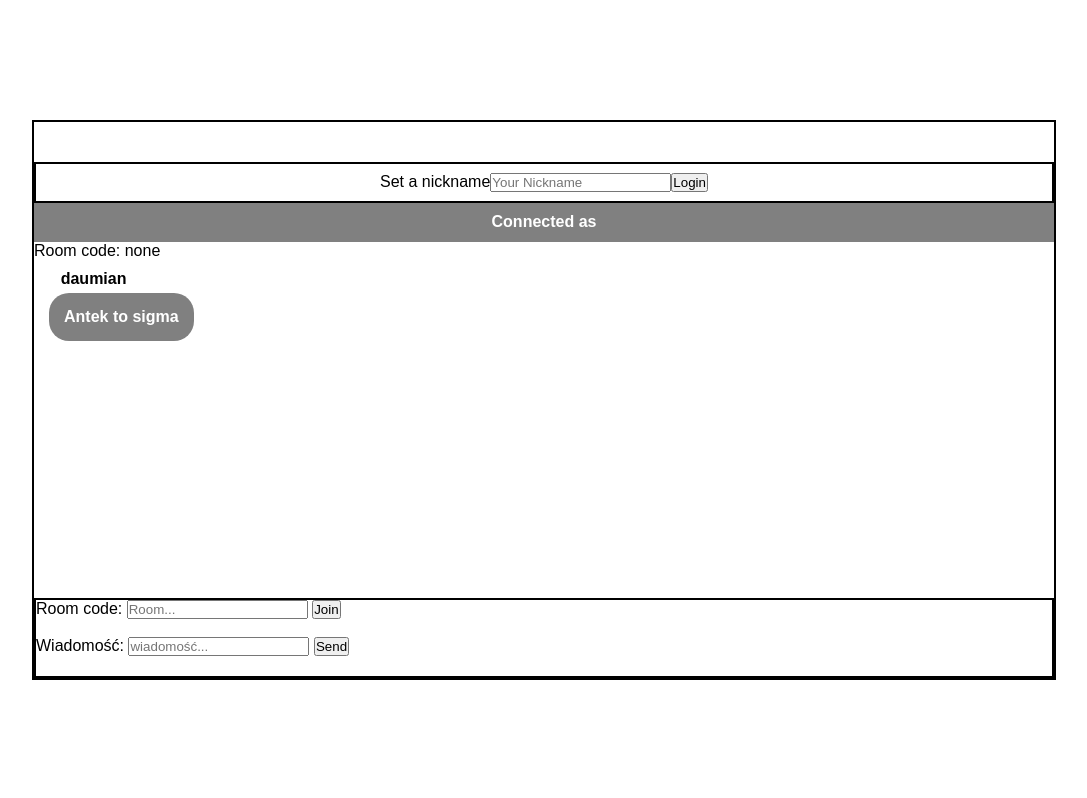
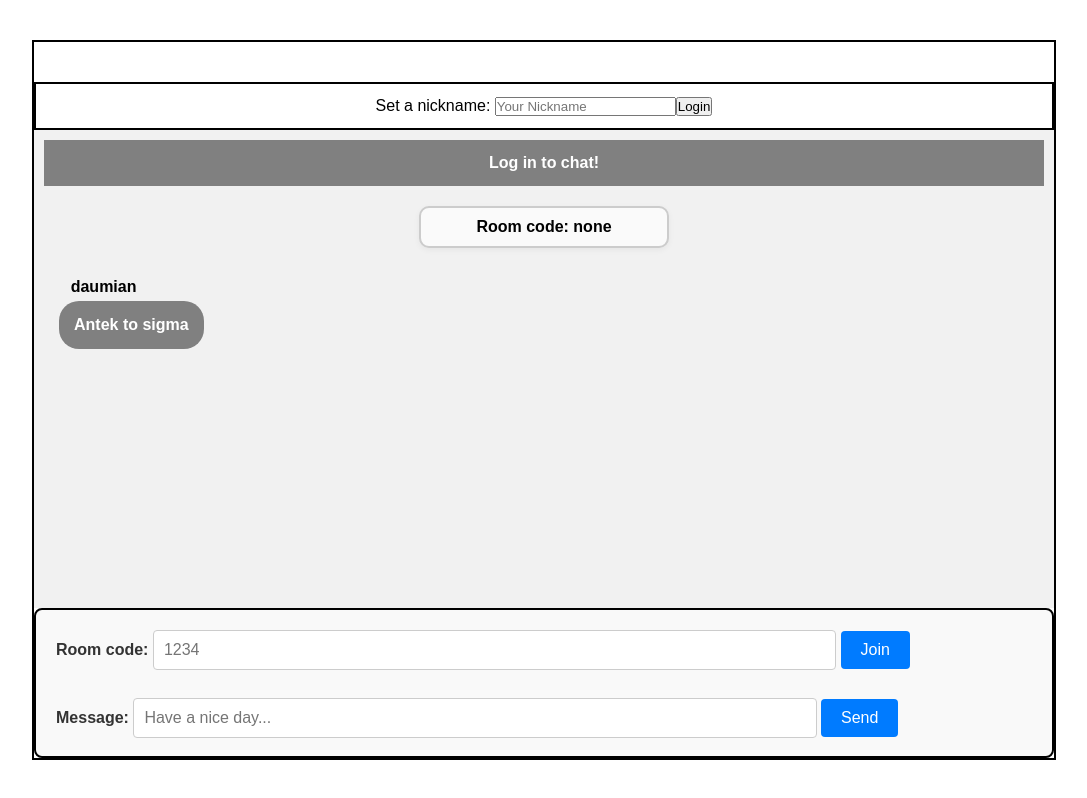
Before and after one commit to 1-xB/Chat, a website: page public/html/index.html in a window 1280 px wide. Shown: the whole page, without its empty margins (96-1183 px from the left). Drawn offline with nearby package versions, Linux system fonts and the light colour scheme; no server answers.

Commit message:
Added additional security, new Gui, disconnect function

```diff
--- a/public/css/style.css
+++ b/public/css/style.css
@@ -8,67 +8,130 @@ html, body {
     height: 100%;
     width: 100%;
     font-family: 'Arial', sans-serif;
-    display:flex;
-    align-items:center;
-    justify-content:center;
-}
-#chat{
-    height:100%;
-    width:100%;
-}
-#application{
-    border:2px solid black;
-    height:70%;
-    width:80%;
-    display:flex;
-    flex-direction: column;
-}
-#send-menu{
-    width:100%;
-    height:20%;
-    border:2px solid black;
-}
-.displayed-message{
-    padding:15px;
-    margin:15px;
-    border-radius:20px;
-    background-color:gray;
-    font-weight:bold;
-    color:white;
-    display:inline-block;
-}
-.message-holder{
-    width:100%;
-}
-#user-id{
-    width:100%;
-    height:10%;
-    background-color:gray;
-    color:white;
     display: flex;
     align-items: center;
     justify-content: center;
-    font-weight:bold;
-    text-align:center;
 }
-#loginForm{
-    border:2px solid black;
-    display:flex;
+
+#application {
+    border: 2px solid black;
+    height: 90%;
+    width: 80%;
+    display: flex;
+    flex-direction: column;
+}
+
+#chat {
+    height: 100%;
+    width: 100%;
+    flex-grow: 1;
+    overflow-y: auto;
+    padding: 10px;
+    background-color: #f1f1f1;
+}
+
+#send-menu {
+    width: 100%;
+    height: 20%;
+    min-height: 150px;
+    max-height: 200px;
+    border: 2px solid black;
+    background-color: #f9f9f9;
+    border-radius: 8px;
+    padding: 20px;
+    margin: 0 auto;
+}
+
+.displayed-message {
+    padding: 15px;
+    margin: 15px;
+    border-radius: 20px;
+    background-color: gray;
+    font-weight: bold;
+    color: white;
+    display: inline-block;
+}
+
+.message-holder {
+    width: 100%;
+    margin-bottom: 20px;
+}
+
+#user-info {
+    width: 100%;
+    height: 10%;
+    background-color: gray;
+    color: white;
+    display: flex;
+    align-items: center;
+    justify-content: center;
+    font-weight: bold;
+    text-align: center;
+}
+
+#loginForm {
+    border: 2px solid black;
+    display: flex;
     justify-content: center;
     align-items: center;
-    height:10%;
-    width:100%;
+    height: 10%;
+    width: 100%;
 }
-.showName{
-    font-weight:bold;
-    padding-left:3ch;
+
+.showName {
+    font-weight: bold;
+    padding-left: 3ch;
     text-align: inherit;
-    position:relative;
-    top:10px;
+    position: relative;
+    top: 10px;
 }
-#warning{
-    text-align:center;
-    font-weight:bold;
-    padding:20px;
-    color:red;
+
+#warning {
+    text-align: center;
+    font-weight: bold;
+    padding: 20px;
+    color: red;
 }
+
+#current-room {
+    text-align: center;
+    font-weight: bold;
+    padding: 10px 20px;
+    width: 25%;
+    margin: 20px auto;
+    background-color: #fafafa;
+    border: 2px solid #ccc;
+    border-radius: 10px;
+    box-shadow: 0 2px 6px rgba(0, 0, 0, 0.05);
+}
+
+#send-menu label {
+    display: block;
+    font-weight: bold;
+    margin-bottom: 8px;
+    color: #333;
+}
+
+#send-menu input {
+    width: 70%;
+    padding: 10px;
+    margin-bottom: 20px;
+    border: 1px solid #ccc;
+    border-radius: 4px;
+    font-size: 16px;
+    box-sizing: border-box;
+}
+
+#send-menu button {
+    background-color: #007bff;
+    color: white;
+    border: none;
+    padding: 10px 20px;
+    font-size: 16px;
+    border-radius: 4px;
+    cursor: pointer;
+}
+
+#send-menu button:hover {
+    background-color: #0056b3;
+}
--- a/public/html/index.html
+++ b/public/html/index.html
@@ -12,12 +12,15 @@
 <div id="application">
     <p id="warning"></p>
     <div id="loginForm">
-            <label for="nickName">Set a nickname</label>
+        <label for="nickName">
+            Set a nickname:
             <input id="nickName" type="text" placeholder="Your Nickname">
+        </label>
         <button id="setNickname" onclick="addUser()">Login</button>
     </div>
+
     <div id="chat">
-            <div id="user-id">Connected as </div>
+        <div id="user-info">Log in to chat!</div>
         <div id="current-room">
             Room code: <span id="room-code">none</span>
         </div>
@@ -29,19 +32,16 @@
     <div id="send-menu">
         <label for="room">
             Room code:
-                <input id="room" type="text" placeholder="Room...">
+            <input id="room" type="text" placeholder="1234">
             <button id="join-room" onclick="joinRoom()">Join</button>
         </label>
-            <br><br>
         <label for="message">
-                Wiadomość:
-                <input id="message" type="text" placeholder="wiadomość...">
+            Message:
+            <input id="message" type="text" placeholder="Have a nice day...">
+            <button id="send-message" onclick="sendMessage()">Send</button>
         </label>
-            <button id="send-message" onclick="sendMessage()">Send</button>
     </div>
 </div>
-
-
 <script src="/socket.io/socket.io.js"></script>
 <script src="../js/script.js"></script>
 </body>
--- a/public/js/script.js
+++ b/public/js/script.js
@@ -2,16 +2,18 @@
 const socket = io("http://localhost:3000");
 
 // inicjacja bloków z HTML
-
 const warning = document.getElementById("warning");
 const input = document.getElementById("message");
 const chatDiv = document.getElementById("chat");
-const user_id = document.getElementById("user-id");
+const user_info = document.getElementById("user-info");
 const user_name_input = document.getElementById("nickName");
-const user_name_get = document.getElementById("setNickname")
 const room_input = document.getElementById("room");
+const room_code_span = document.getElementById("room-code");
 let username; // nazwa użytkownika
 let room;
+
+let isLogged = false;
+let isJoined = false;
 
 // po połączeniu z serverem.
 socket.on('connect' , ()=>{
@@ -24,7 +26,7 @@ function addUser() {
     if (!username) {
         username = "guest";
     }
-    user_id.textContent += ` and name: ${username}`;
+    user_info.textContent = `Username: ${username}`;
     socket.emit("log-in", username);
 }
 //wyswietlanie id uzytkownika
@@ -40,6 +42,7 @@ socket.on("wrong-username" ,(username)=>{
 //dobra nazwa użytkownika
 socket.on("correct-username", (username)=>{
     user_id.textContent += ` and name: ${username}`;
+    isLogged = true;
 })
 
 // odebranie wiadomości
@@ -63,12 +66,29 @@ socket.on("message", (msg,username) => {
 
 // funkcja dołączania do pokoju
 function joinRoom(){
+    if (!isLogged) {
+        warning.textContent = "You are not logged in!"
+        return
+    }
+
     room = room_input.value;
     socket.emit("join-room",room)
+    isJoined = true;
+    room_code_span.textContent = room;
 }
 
 // funkcja wysyłania wiadomości
 function sendMessage() {
+
+    if (!isLogged) {
+        warning.textContent = "You are not logged in!"
+        return
+    }
+    if (!isJoined) {
+        warning.textContent = "You are not in a room!"
+        return
+    }
+
     const message = input.value
     socket.emit("send-message", message, username, room);
     //wiadomosc
```
Also changed, not shown: server.js (+17 -2 lines). Lines whose indentation alone changed are shown as unchanged.
